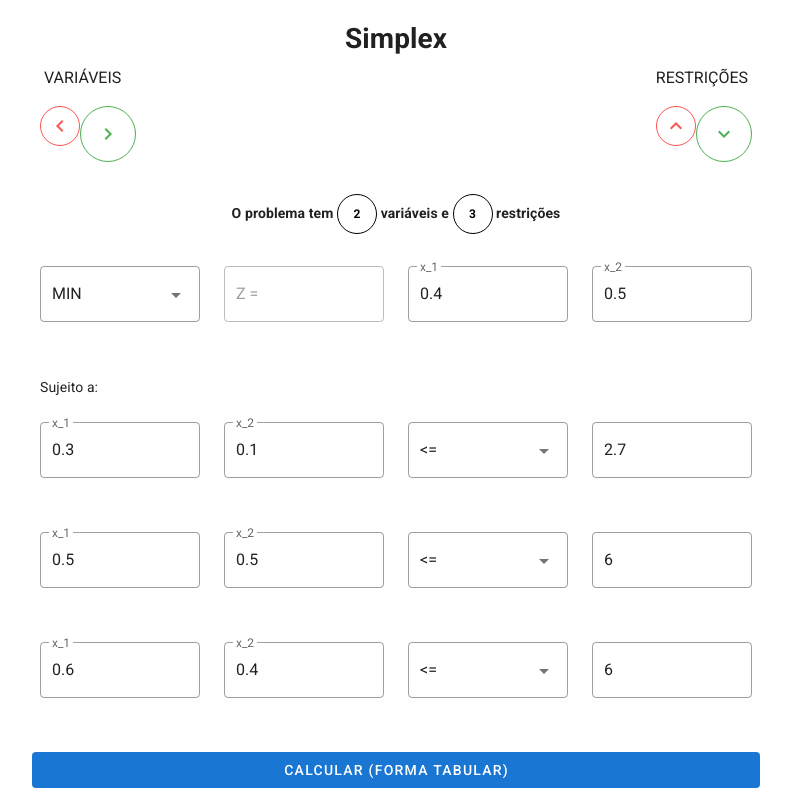
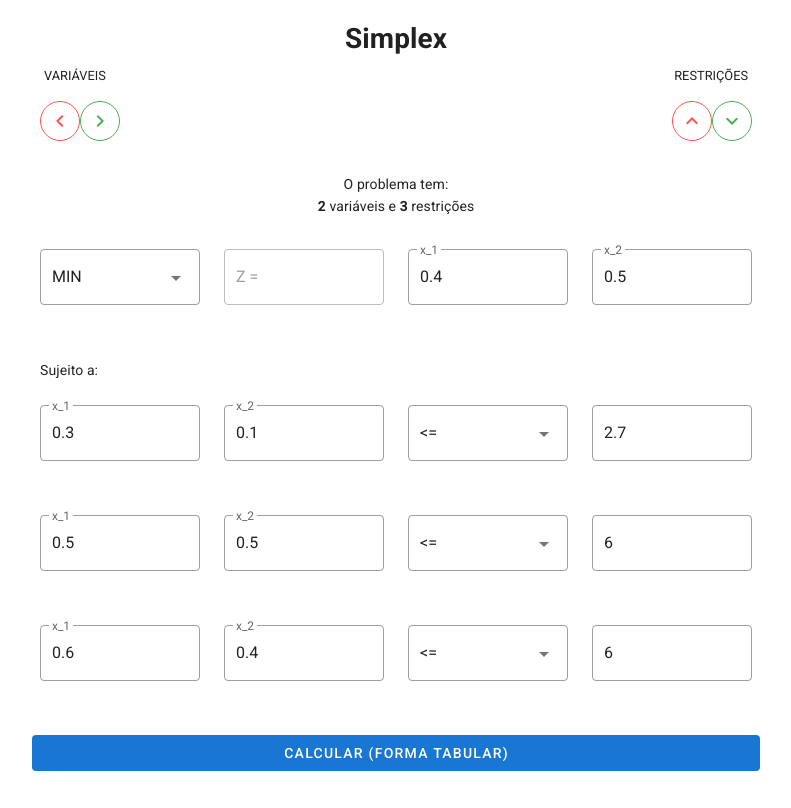
Before and after one commit to mateuskonige/simplex, a Nuxt app: page / in a window 1280 px wide. Shown: the whole page, without its empty margins (244-1035 px from the left). Built offline with nearby package versions, Linux system fonts and the light colour scheme.

Commit message:
iuqoeuwqoiewoiq

```diff
--- a/pages/index.vue
+++ b/pages/index.vue
@@ -24,19 +24,20 @@ Interface: Vuetify
                     </v-card-text>
                 </v-sheet>
 
-                <div class="d-flex justify-space-between px-5">
-                    <span>VARIÁVEIS</span>
-                    <span>RESTRIÇÕES</span>
-                </div>
+
 
                 <!-- BOTÕES DE CONTROLE -->
                 <v-card elevation="0">
+                                    <div class="d-flex justify-space-between px-5">
+                    <small>VARIÁVEIS</small>
+                    <small>RESTRIÇÕES</small>
+                </div>
                     <v-card-text class="d-flex">
                         <v-btn color="error" outlined small fab depressed @click="subVars"><v-icon>mdi-chevron-left</v-icon></v-btn>
-                        <v-btn color="success" outlined fab depressed @click="addVars"><v-icon>mdi-chevron-right</v-icon></v-btn>
+                        <v-btn color="success" outlined small fab depressed @click="addVars"><v-icon>mdi-chevron-right</v-icon></v-btn>
                     <v-spacer />
                         <v-btn color="error" outlined small fab depressed @click="subConstraineds"><v-icon>mdi-chevron-up</v-icon></v-btn>
-                        <v-btn color="success" outlined fab depressed @click="addConstraineds"><v-icon>mdi-chevron-down</v-icon></v-btn>
+                        <v-btn color="success" outlined small fab depressed @click="addConstraineds"><v-icon>mdi-chevron-down</v-icon></v-btn>
                     </v-card-text>
                 </v-card>
 
@@ -44,7 +45,7 @@ Interface: Vuetify
                 <!-- INFORMAÇÃO DO PROBLEMA -->
                 <v-sheet>
                     <v-card-text class="text-center">
-                        <h4>O problema tem <v-btn fab small outlined color="black"><b>{{this.form.f.length}}</b></v-btn> variáveis e <v-btn fab small outlined color="black"><b>{{ this.form.constrained.length}}</b></v-btn> restrições</h4>
+                        <span>O problema tem: <br><b>{{this.form.f.length}}</b> variáveis e <b>{{ this.form.constrained.length}}</b> restrições</span>
                     </v-card-text>
                 </v-sheet>
 
@@ -167,7 +168,8 @@ Interface: Vuetify
                                 </tbody>
                             </v-simple-table>
                             <div v-if="indexQueEntra[tableau]">
-                                <span><b>Váriavel que entra na base: {{ 'x_' + (indexQueEntra[tableau] - 1) }}, Váriável que sai da base: {{ x[indexQueSai[tableau]][0] }}</b></span>
+                                <span>Váriavel que <b style="color: blue;">entra</b> na base: <b>{{ 'x_' + (indexQueEntra[tableau] - 1) }}</b> <br>
+                                 Váriável que <b style="color: red;">sai</b> da base: <b>{{ x[indexQueSai[tableau]][0] }}</b></span>
                             </div>
 
                         </v-card-text>
```
